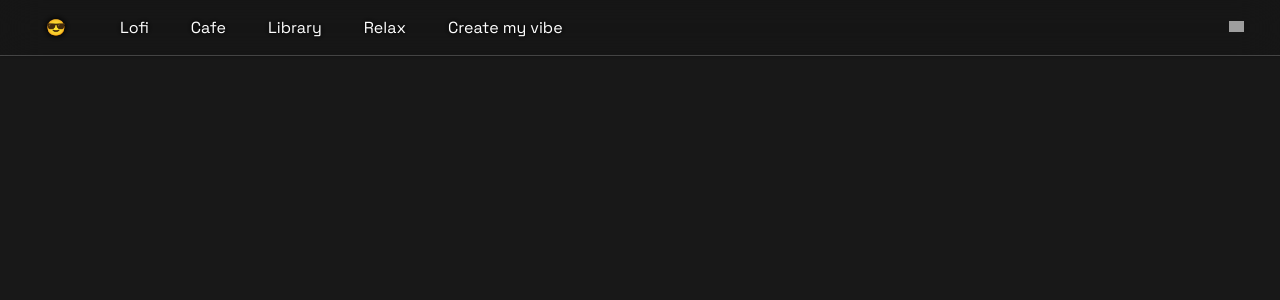
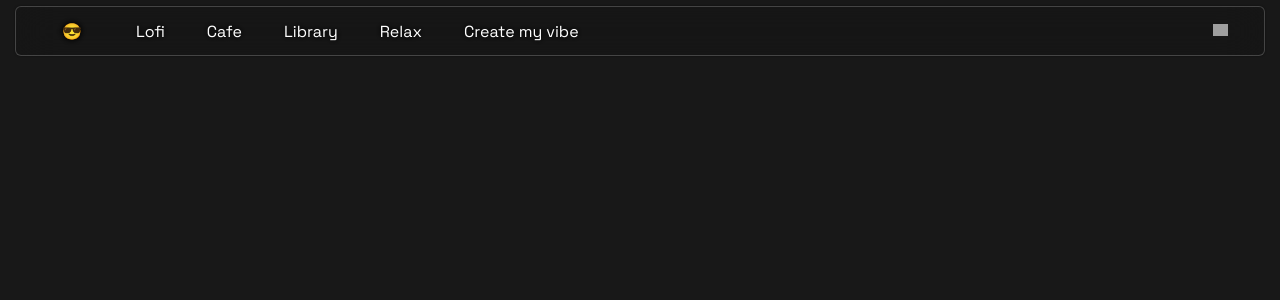
Before and after one commit to divasgt/zenstation, a React (Vite) app: page / in a window 1280 px wide. Shown: the top 300 px of the page. Built offline with nearby package versions, Linux system fonts and the light colour scheme; no server answers; grey boxes are pictures that could not be loaded.

Commit message:
Floating style header and bottom bar

```diff
--- a/src/index.css
+++ b/src/index.css
@@ -11,11 +11,13 @@ body {
 
 header {
   position: fixed;
-  top: 0px;
-  left: 0px;
-  right: 0;
-  height: 55px;
+  top: 6px;
+  left: 15px;
+  right: 15px;
+  height: 0;
+  padding-block: 24px;
   padding-inline: 30px;
+  border-radius: 6px;
 
   display:flex;
   align-items: center;
@@ -28,7 +30,7 @@ header {
   /* blur effect styles */
   /* background-color: rgba(255,255,255,0.1); */
   background-color: rgba(0,0,0, 0.05);
-  border-bottom: 1px solid rgba(255,255,255, 0.2);
+  border: 1px solid rgba(255,255,255, 0.2);
   backdrop-filter: blur(20px);
 
   box-shadow: 0px 0px 2px rgba(0, 0, 0, 0.5);
@@ -156,19 +158,16 @@ section.enter-link-section > .input-and-btn-div {
   display: flex;
   flex-direction: column;
   position: fixed;
-  left: 0;
-  bottom: 0;
+  left: 15px;
+  bottom: 10px;
   padding: 20px 25px;
   gap: 10px;
-  /* background-color: #22222290; */
-  border-top-right-radius: 6px;
-  /* border-top: 2px solid rgba(127, 127, 127, 0.5); */
-  /* border-right: 2px solid rgba(127, 127, 127, 0.5); */
+  border-radius: 6px;
 
   /* blur effect styles */
   background-color: rgba(0,0,0, 0.05);
-  border-top: 1px solid rgba(255,255,255, 0.2);
-  border-right: 1px solid rgba(255,255,255, 0.2);
+  /* border-top: 1px solid rgba(255,255,255, 0.2); */
+  border: 1px solid rgba(255,255,255, 0.2);
   backdrop-filter: blur(20px);
 
   box-shadow: 0px 0px 2px rgba(0, 0, 0, 0.5);
```
